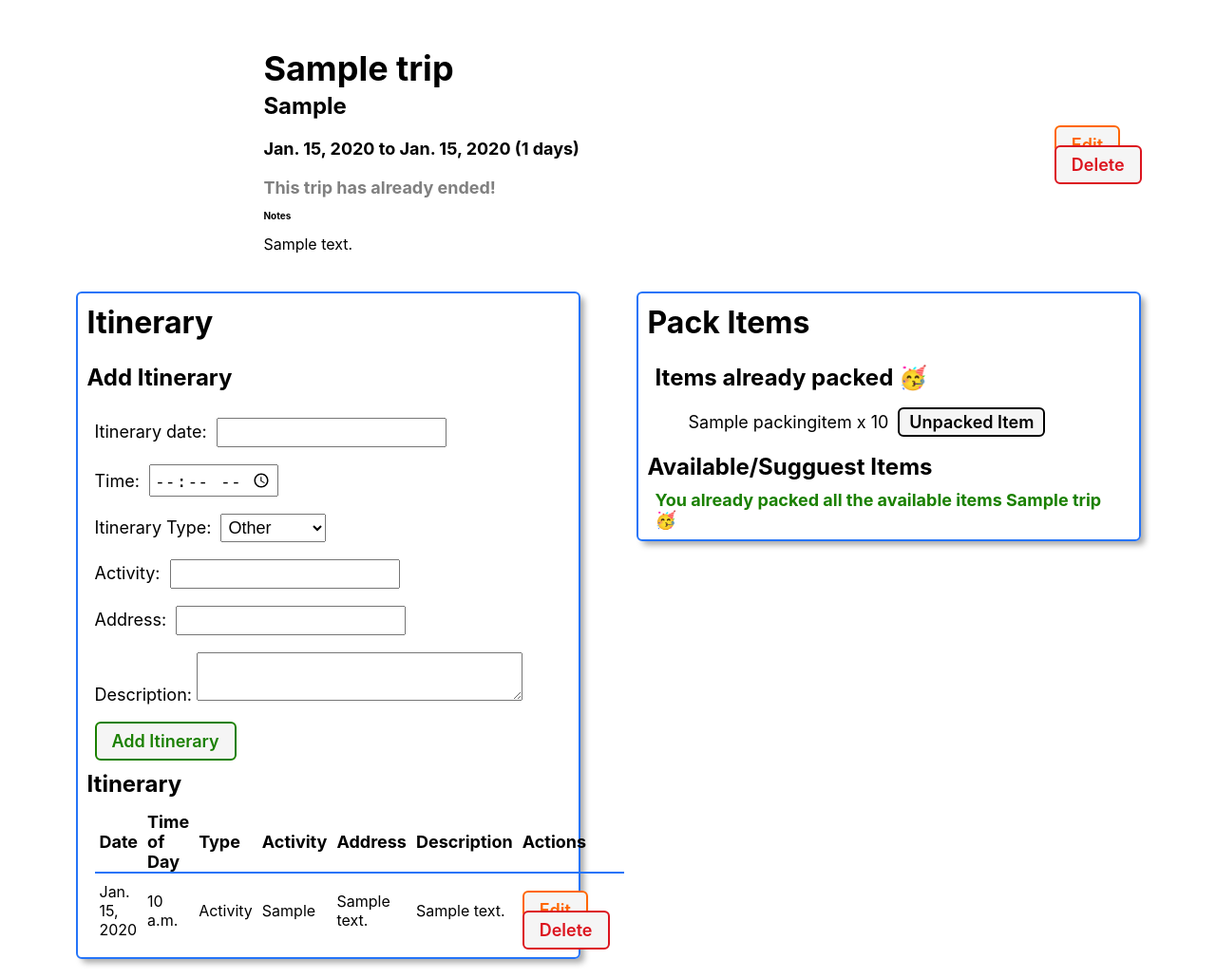
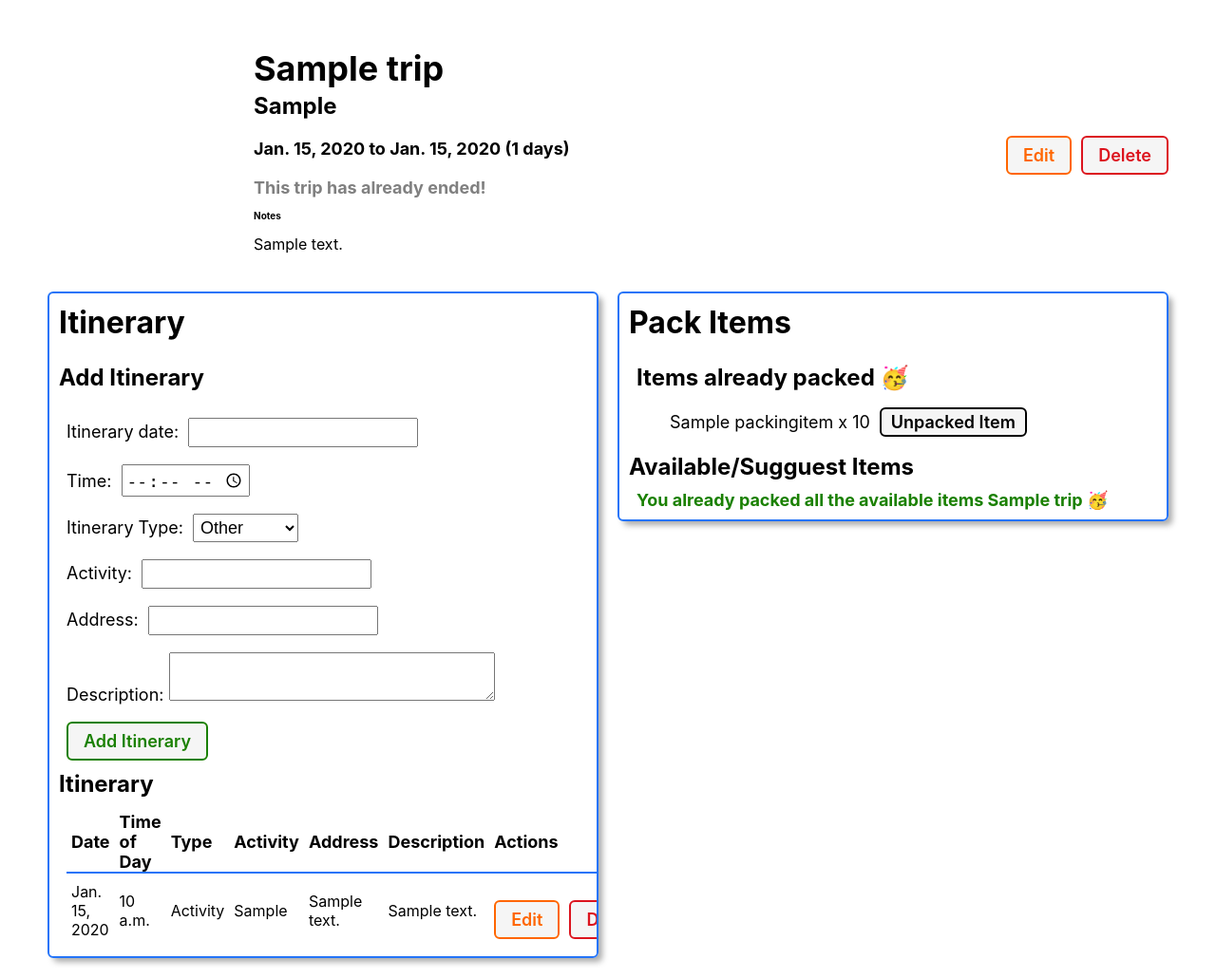
Before and after one commit to michellejtan/explo-travel-planner, a Django app: page /trips/1/ in a window 1280 px wide. Shown: the part 55-1085 px from the top of the page at 95% size. Run offline with Django 5.2, Linux system fonts and the light colour scheme; a user stored in the database is signed in; tables that the repository leaves empty hold one stand-in row (values such as "Sample post"); some libraries are stand-ins or nearby versions.

Commit message:
wip: some styling updates

```diff
--- a/travel/static/css/trips/trip-detail.css
+++ b/travel/static/css/trips/trip-detail.css
@@ -22,13 +22,18 @@
 
 .trip-actions {
     margin-top: 20px;
+    display: flex;
 }
 
 .itineraries-packitem-container {
     display: flex;
-    flex-direction: column;
+    /* flex-direction: column; */
     padding-bottom: 20px;
     align-items: center;
+    flex-wrap: wrap;
+    /* allow items to wrap on smaller screens */
+    gap: 20px;
+    justify-content: center;
 }
 
 .subsection-title {
@@ -96,6 +101,7 @@
 
 .itineraries-packitem-container>section {
     width: 80%;
+
     min-width: 360px;
     border: var(--borders);
     border-radius: var(--card-border-radius);
@@ -105,6 +111,15 @@
     flex-direction: column;
     justify-content: center;
     margin-bottom: 20px;
+    flex: 1 1 auto;
+    box-sizing: border-box;
+    overflow-x: auto;
+
+    overflow-wrap: break-word;
+    /* prevent text overflow */
+    align-items: stretch;
+
+
 }
 
 .subsection-title img {
```
